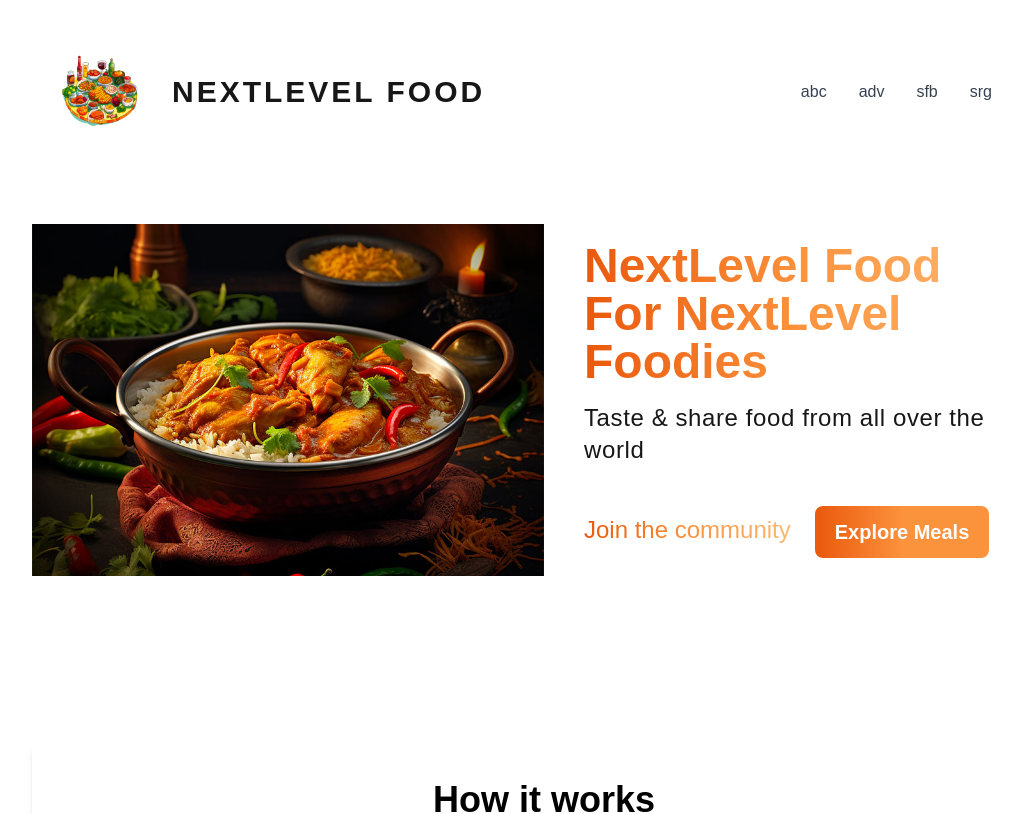
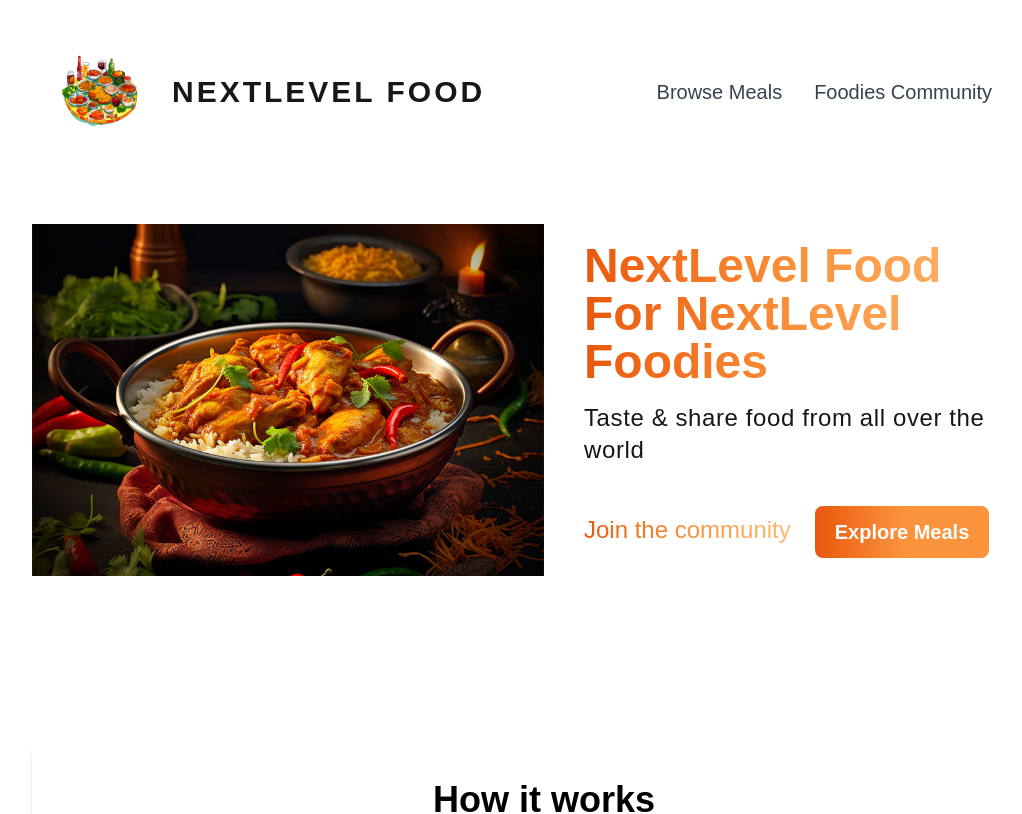
Before and after one commit to SudhakarBansal/nextjs-learning, a Next.js app in the folder foodies/: page / in a window 1280 px wide. Shown: the top 814 px of the page, without its empty margins (96-1118 px from the left). Built offline with nearby package versions, Linux system fonts and the light colour scheme.

Commit message:
highlight active navlink

```diff
--- /dev/null
+++ b/foodies/src/app/(root)/community/page.jsx
@@ -0,0 +1,5 @@
+const page = () => {
+  return <div>Community</div>;
+};
+
+export default page;
--- a/foodies/src/components/Navbar/NavLinks.jsx
+++ b/foodies/src/components/Navbar/NavLinks.jsx
@@ -2,14 +2,17 @@ import Link from "next/link";
 import getNavList from "@/lib/nav-list";
 
 export default function NavLinks() {
-    const navItems = getNavList();
+  const navItems = getNavList();
+
   return (
     <div className="flex flex-col md:flex-row md:mx-6">
       {navItems.map((navItem, index) => (
         <Link
           href={navItem.href}
           key={index}
-          className="my-1 text-gray-700 dark:text-gray-200 hover:text-blue-500 dark:hover:text-blue-400 md:mx-4 md:my-0"
+          className={`text-xl my-1 hover:bg-gradient-to-r from-orange-600 via-orange-400 to-orange-300 hover:bg-clip-text hover:text-transparent md:mx-4 md:my-0 ${
+            navItem.active ? "text-orange-400" : " text-gray-700 dark:text-gray-200 "
+          }`}
         >
           {navItem.title}
         </Link>
--- a/foodies/src/lib/nav-list.js
+++ b/foodies/src/lib/nav-list.js
@@ -1,20 +1,18 @@
+import { usePathname } from "next/navigation";
+
 export default function getNavList() {
+  const path = usePathname();
+
   return [
     {
-      title: "abc",
-      href: "/",
+      title: "Browse Meals",
+      href: "/meals",
+      active: path.startsWith("/meals"),
     },
     {
-      title: "adv",
-      href: "/",
-    },
-    {
-      title: "sfb",
-      href: "/",
-    },
-    {
-      title: "srg",
-      href: "/",
+      title: "Foodies Community",
+      href: "/community",
+      active: path.startsWith("/community"),
     },
   ];
 }
```
